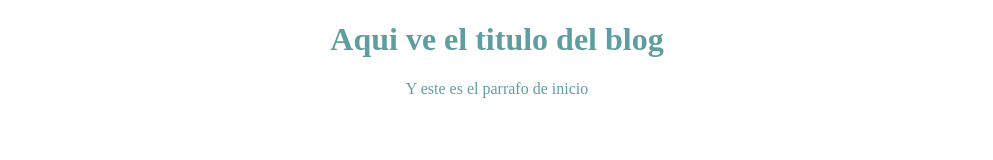
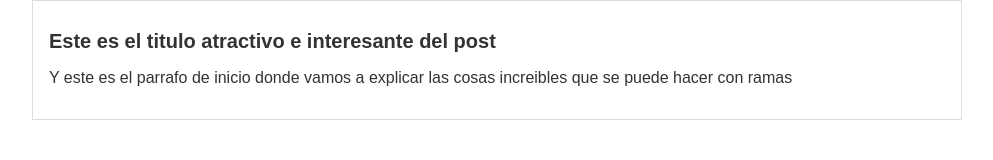
Before and after one commit to MarcoLopezDev/hyperblog, a plain HTML site: page hyperblog/index.html in a window 1280 px wide. Shown: the whole page, without its empty margins (143-1136 px from the left). Drawn offline with Linux system fonts and the light colour scheme.

Commit message:
commit al master del blogspot

```diff
--- a/hyperblog/estilos/style.css
+++ b/hyperblog/estilos/style.css
@@ -1,4 +1,21 @@
 body{
-    color: cadetblue;
+
+    color:#333;
+    font-family: Arial, Helvetica, sans-serif;
     text-align: center;
+    font-size: 16px;
+    margin: 0;
+    padding: 0;
 }
+
+#container{
+    width: 70%;
+    padding: 1em;
+    text-align: left;
+    border: 1px solid #DDD;
+    margin: 0 auto;
+}
+
+#container h1{
+    font-size: 20px;
+}
--- a/hyperblog/index.html
+++ b/hyperblog/index.html
@@ -7,7 +7,11 @@
     <link rel="stylesheet" href="./estilos/style.css">
 </head>
 <body>
-    <h1>Aqui ve el titulo del blog</h1>
-    <p>Y este es el parrafo de inicio</p>
+    <div id="container">
+        <div id="post">
+            <h1>Este es el titulo atractivo e interesante del post</h1>
+            <p>Y este es el parrafo de inicio donde vamos a explicar las cosas increibles que se puede hacer con ramas</p>
+        </div>
+    </div>
 </body>
 </html>
```
